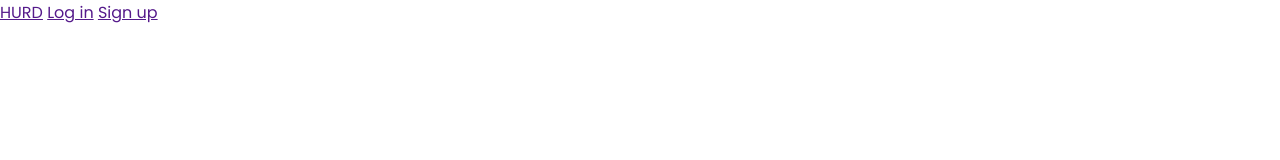
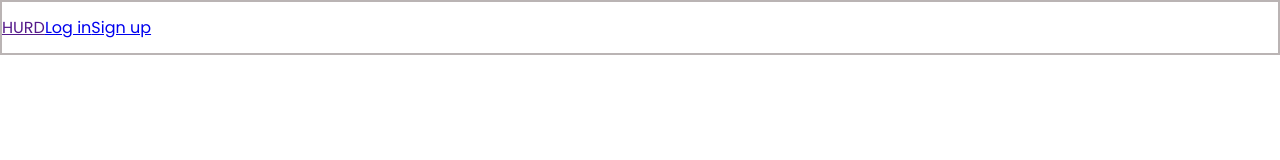
Before and after one commit to hitensam/CUDIAC, a plain HTML site: page index.html in a window 1280 px wide. Drawn offline with Linux system fonts and the light colour scheme.

Commit message:
Add links

```diff
--- a/index.html
+++ b/index.html
@@ -13,8 +13,8 @@
     <div class="wrapper">
         <nav class="tnav">
             <a href="">HURD</a>
-            <a class="trnav" href="">Log in</a>
-            <a class="trnav" href="">Sign up</a>
+            <a class="trnav" href="./login/login.html">Log in</a>
+            <a class="trnav" href="./login/login.html#signup">Sign up</a>
         </nav>
     </div>
 </body>
--- a/styles.css
+++ b/styles.css
@@ -13,14 +13,16 @@
     overflow-x: hidden;
 }
 
-/* .tnav{
+.tnav{
     display: flex;
-
+    align-items: center;
     width: auto;
     height: 55px;
-    border: 2px solid;
-} */
+    border: 2px solid #bab4b4;
+}
 
 .trnav{
-    text-align: right;
+    display: flex;
+    justify-content: flex-end;
+    align-items: end;
 }
```
